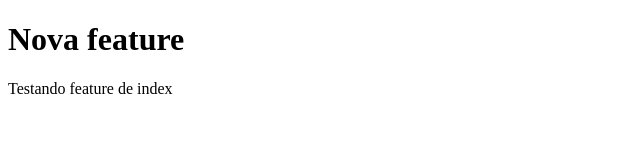
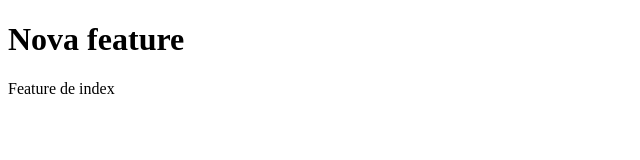
Before and after one commit to rpopuc/gha-tests, a plain HTML site: page src/index.html in a window 1280 px wide. Shown: the full height of the page, 0-640 px from the left. Drawn offline with Linux system fonts and the light colour scheme.

Commit message:
fix: adjust index messages

```diff
--- a/src/index.html
+++ b/src/index.html
@@ -10,7 +10,7 @@
             Nova feature
         </h1>
         <p>
-            Testando feature de index
+            Feature de index
         </p>
     </body>
 </html>
```
